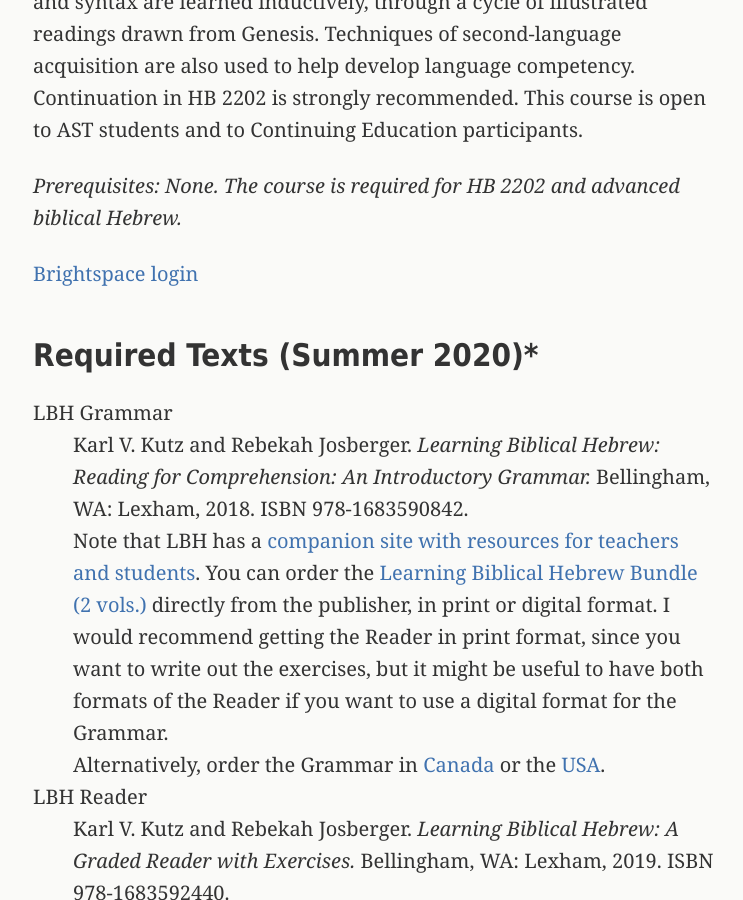
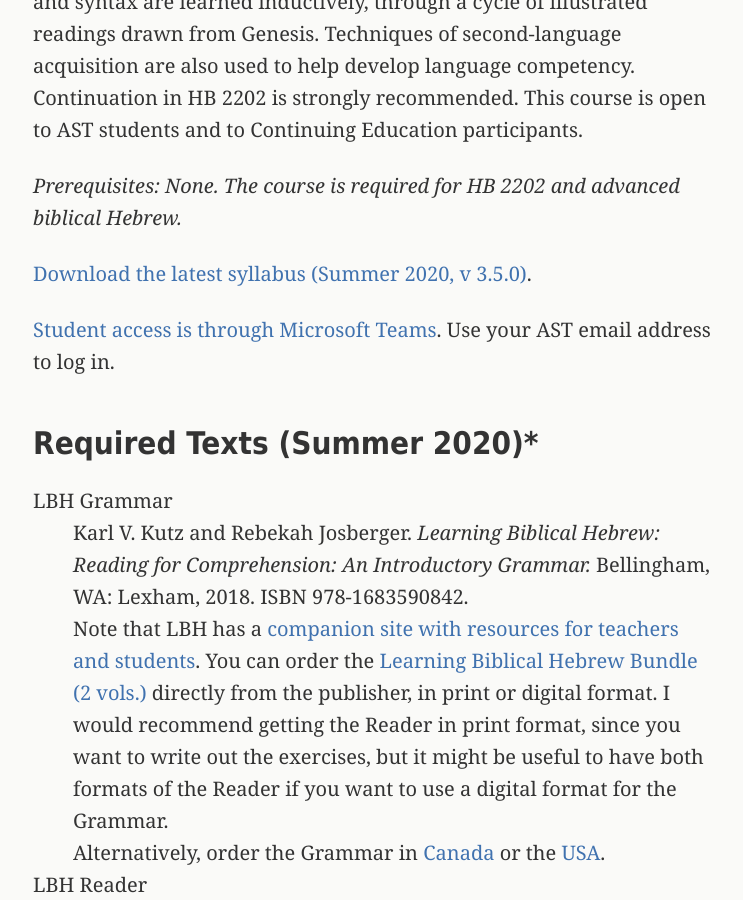
Before and after one commit to danieldriver/danieldriver.github.io, a Jekyll site: the page built from _pages/hb-2201.md, in a window 1280 px wide and 900 px high, scrolled down 466 px. Shown: the whole window, without its empty margins (265-1008 px from the left). Built offline with Jekyll 4.4.1, drawn with Linux system fonts in a browser that asks for light colours; a script that is not in the unit is left out.

Commit message:
update with Summer 2020 syllabus and Teams link

```diff
--- a/_pages/hb-2201.md
+++ b/_pages/hb-2201.md
@@ -35,9 +35,9 @@
 
 *Prerequisites: None. The course is required for HB 2202 and advanced biblical Hebrew.*
 
-<!-- [Download the latest syllabus (Fall 2018, v 3.1.x)](https://github.com/danieldriver/Syllabi/raw/master/HB/HB%202201-Driver%202018.pdf) -->
+[Download the latest syllabus (Summer 2020, v 3.5.0)](https://github.com/danieldriver/Syllabi/raw/master/HB/HB%202201-Driver%202020.pdf).
 
-[Brightspace login](https://smu.brightspace.com/d2l/login)
+[Student access is through Microsoft Teams](https://teams.microsoft.com/l/team/19%3a8a169e9b2976408eb2852a86e16e85d4%40thread.tacv2/conversations?groupId=a61bbfb3-afad-4fea-bb8f-815065b833c7&tenantId=91a947b7-4a37-4ddc-8caa-1f4c21afbc4c). Use your AST email address to log in.
 
 ## Required Texts (Summer 2020)*
 
```
